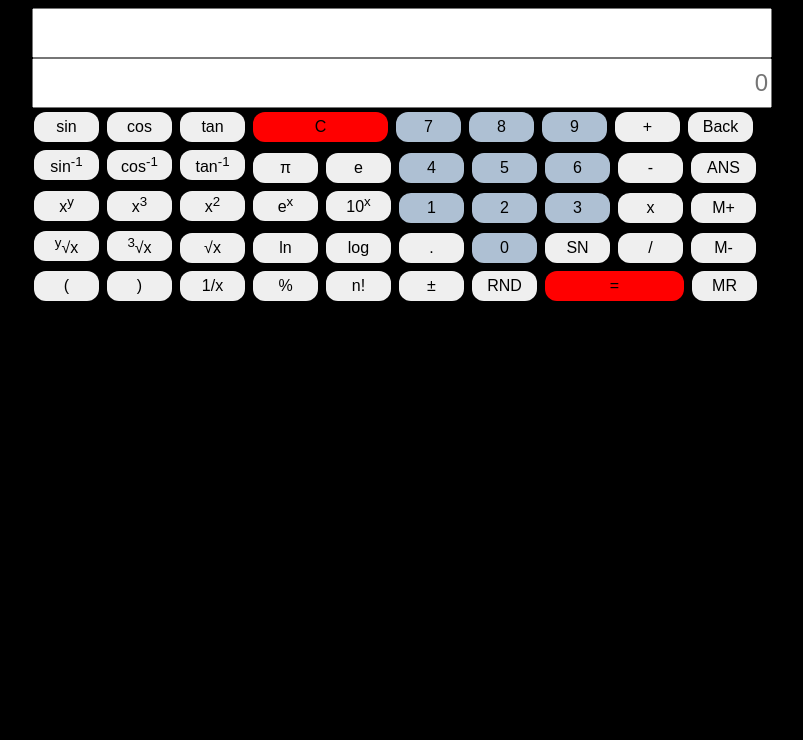
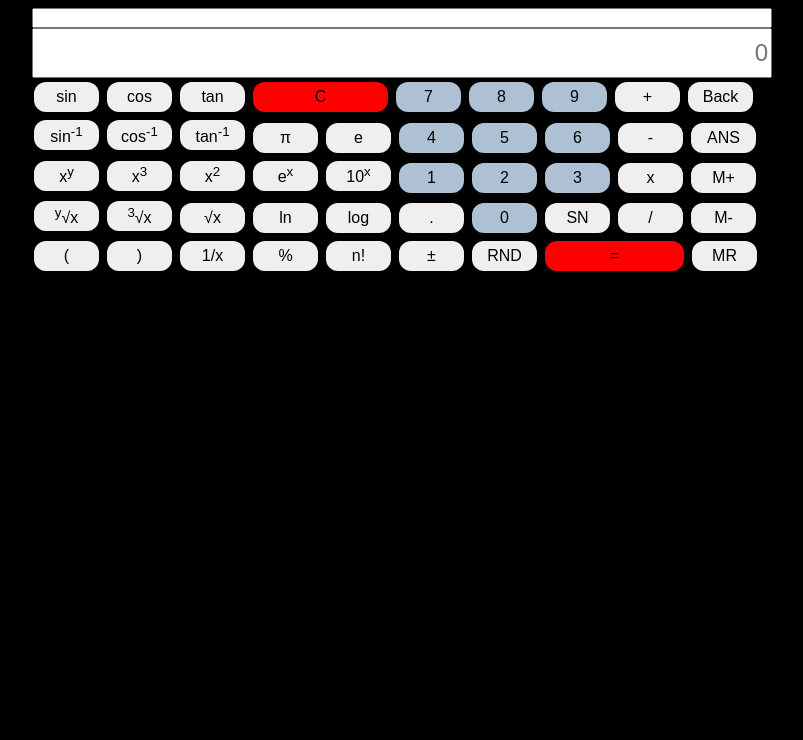
Before and after one commit to VejayDrepaul/Calculator, a plain HTML site: page index.html in a window 1280 px wide. Shown: the part 60-800 px from the top of the page, without its empty margins (238-1041 px from the left). Drawn offline with Linux system fonts and the light colour scheme.

Commit message:
input box styling

```diff
--- a/style.css
+++ b/style.css
@@ -9,9 +9,18 @@ body {
 
 .trig {
 	top: 134px;
+<<<<<<< HEAD
+=======
 }
 
-input {
+#input-box {
+	text-align: right;
+	width: 740px;
+	height: 20px;
+>>>>>>> test
+}
+
+#result-box {
 	text-align: right;
 	width: 740;
 	height: 50;
```
